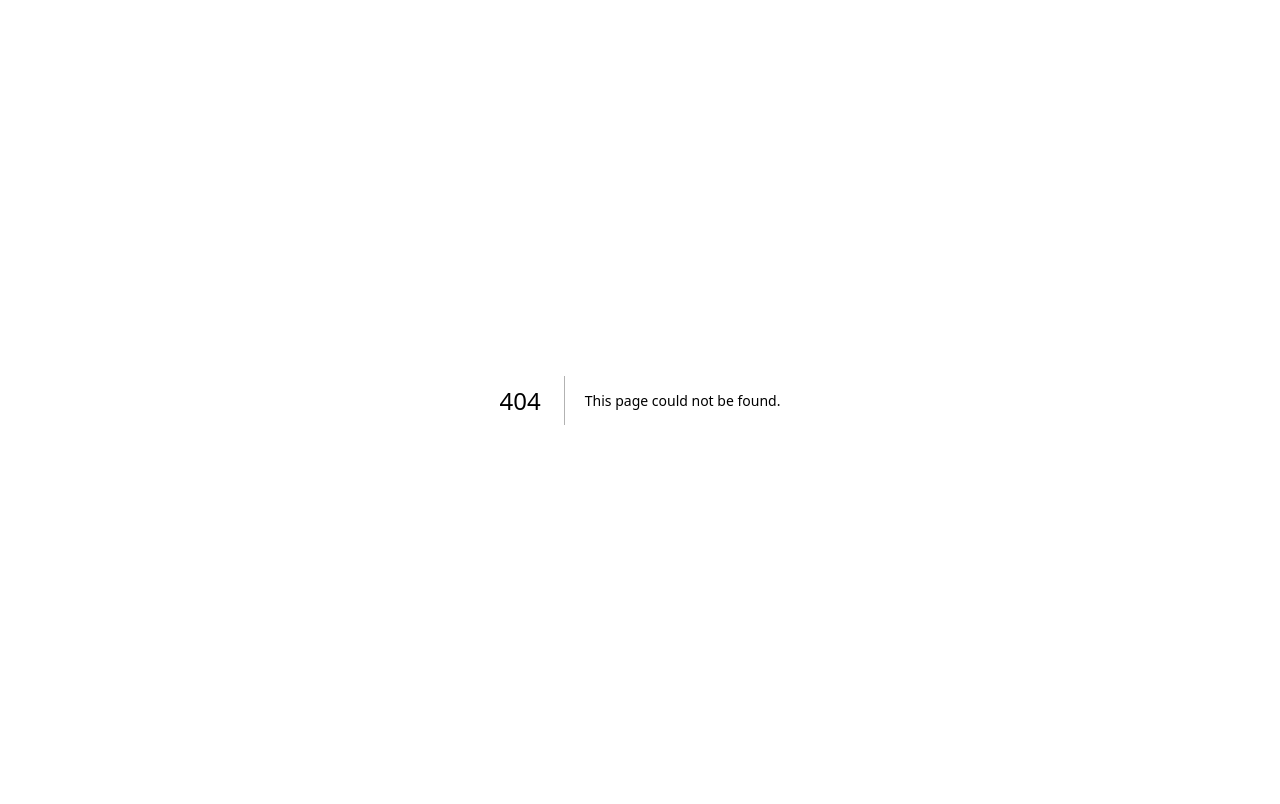
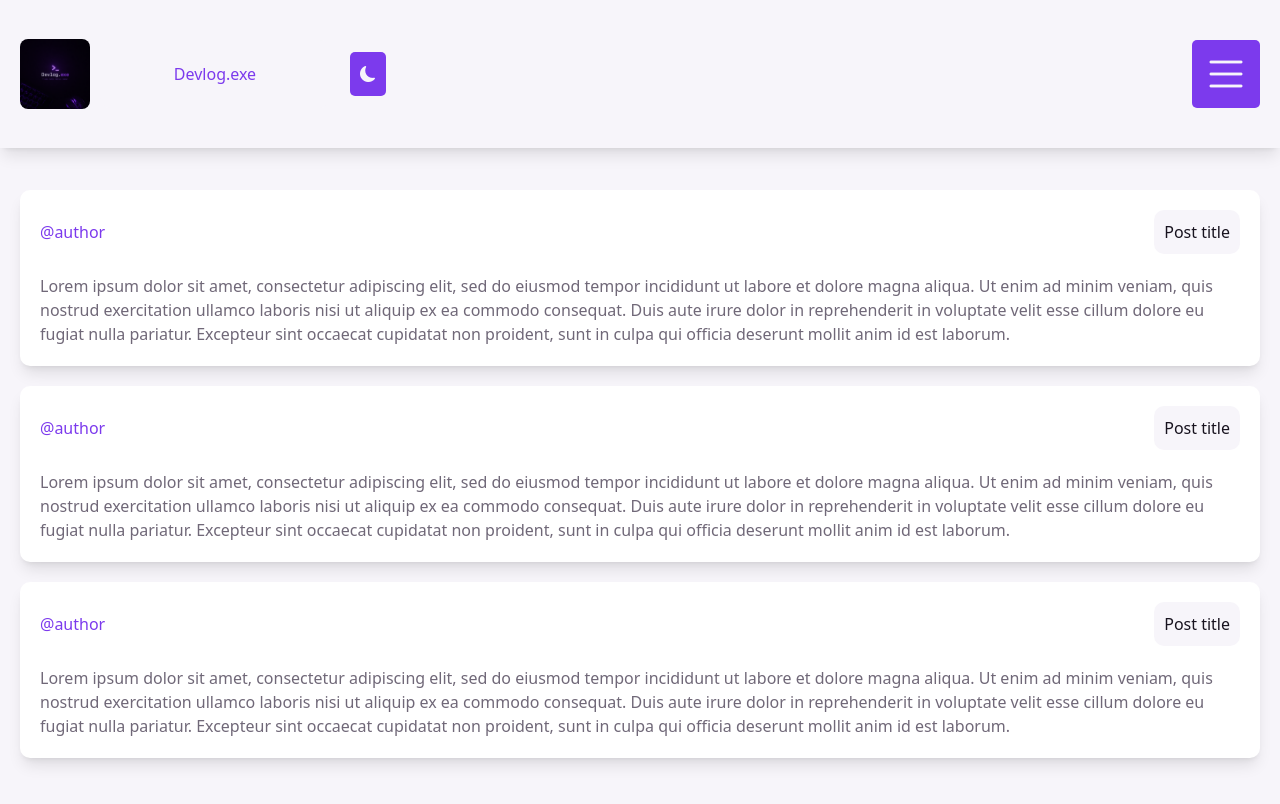
Before and after one commit to davidGrine/desp_site-frontend, a Next.js app: page /posts in a window 1280 px wide. Before the commit this address had no page. Shown: the top 804 px of the page. Built offline with nearby package versions, Linux system fonts and the light colour scheme.

Commit message:
Created new page with posts of users

```diff
--- /dev/null
+++ b/src/app/(public)/posts/page.tsx
@@ -0,0 +1,15 @@
+import { Post } from "@/src/components/Post"
+import { Metadata } from "next"
+
+export const metadata: Metadata = {
+    title: "Posts",
+    description: "Posts page",
+}
+
+export default function Posts() {
+    return <div>
+        <Post />
+        <Post />
+        <Post />
+    </div>
+}
```
